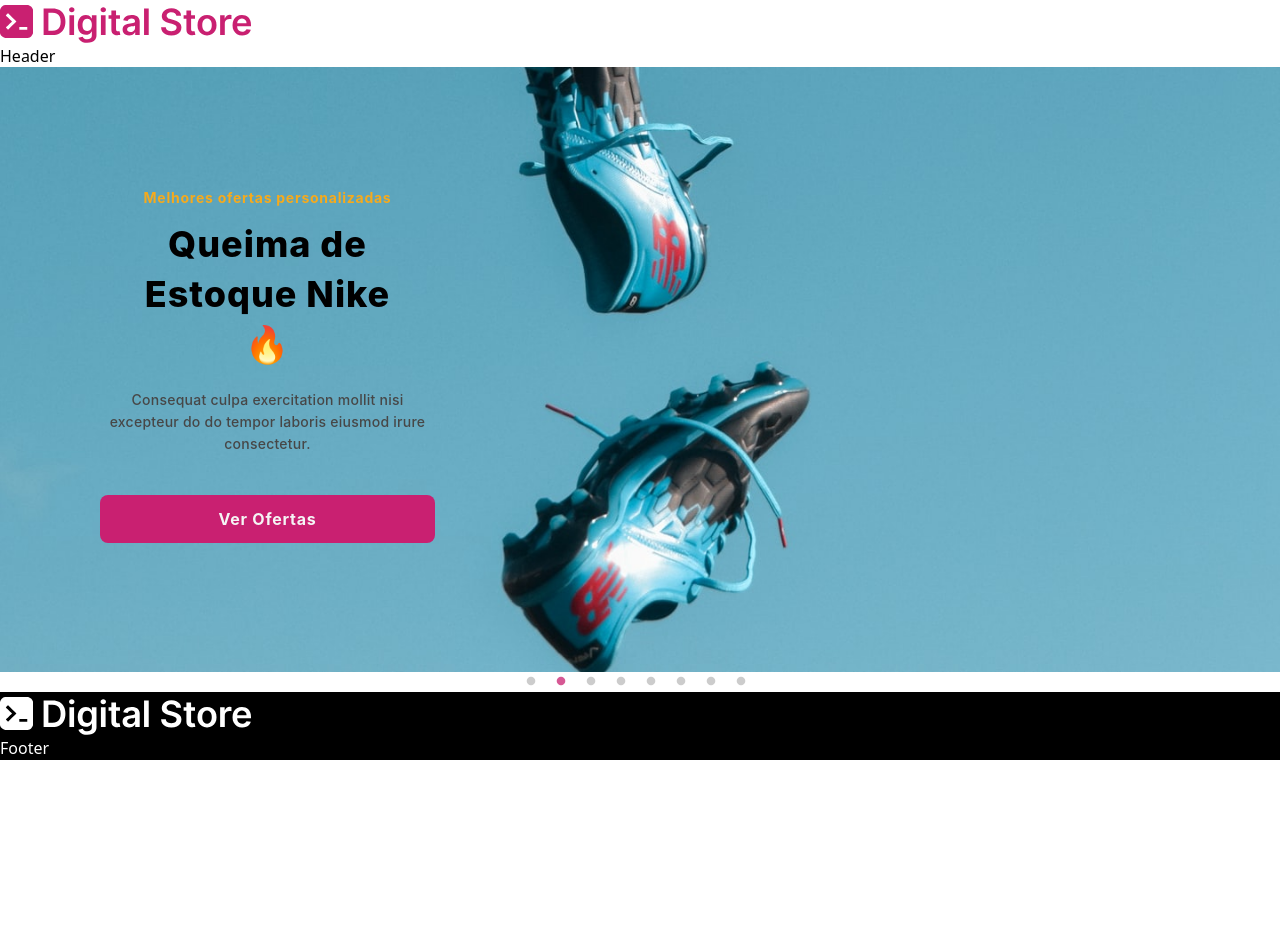
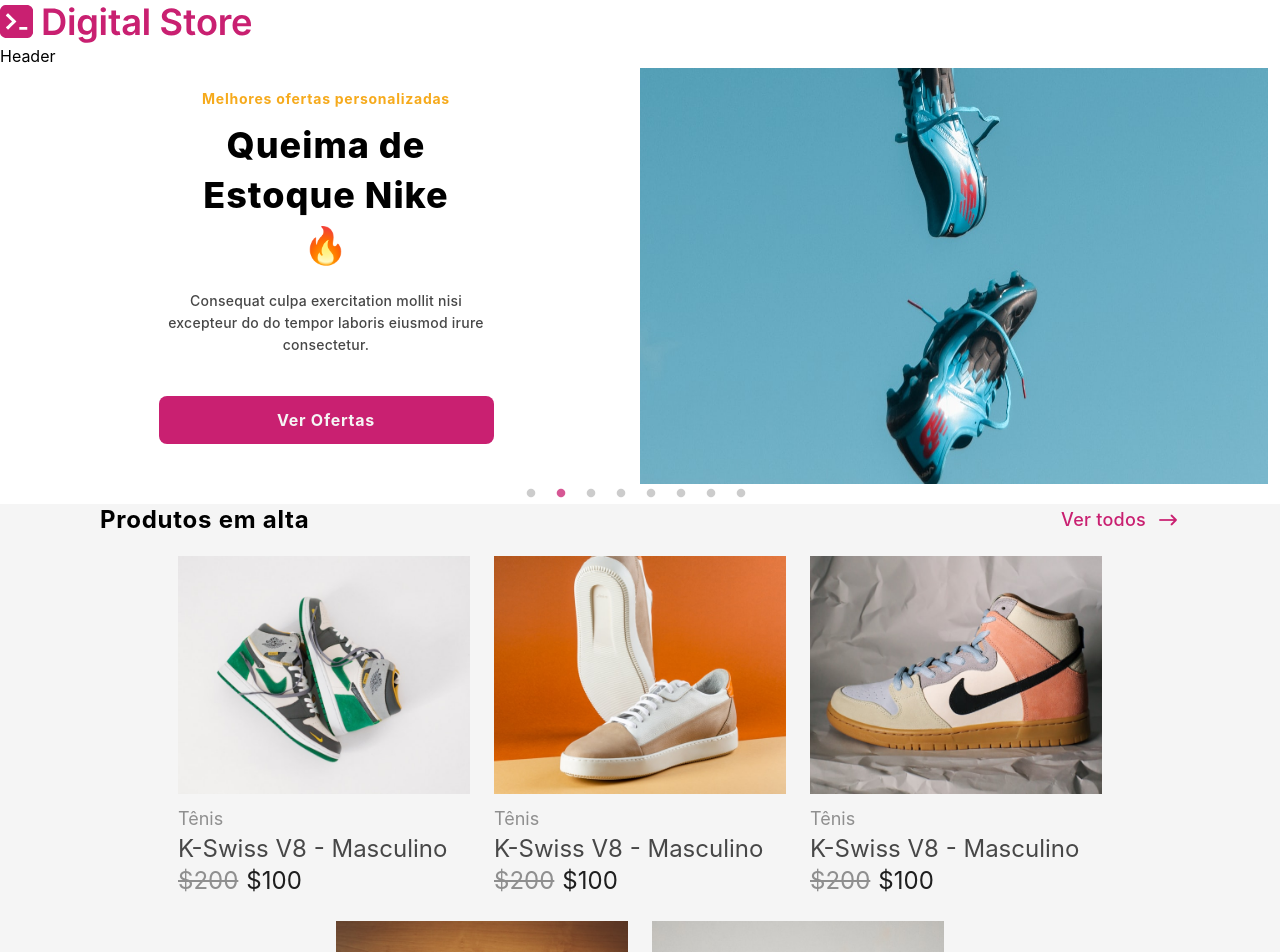
Before and after one commit to gabriel-chagas-albuquerque/projeto-drip-store, a React (Vite) app: page / in a window 1280 px wide. Shown: the top 952 px of the page. Before the commit the page ends 800 px from the top, so only its background shows below. Built offline with nearby package versions, Linux system fonts and the light colour scheme.

Commit message:
Create ProductList.jsx ProductCard.jsx

```diff
--- a/index.html
+++ b/index.html
@@ -2,7 +2,7 @@
 <html lang="en">
   <head>
     <meta charset="UTF-8" />
-    <link rel="icon" type="image/png" href="/public/logo-favicon.png" />
+    <link rel="icon" type="image/png" href="/logo-favicon.png" />
     <meta name="viewport" content="width=device-width, initial-scale=1.0" />
     <title>Drip Store</title>
   </head>
--- a/src/App.jsx
+++ b/src/App.jsx
@@ -3,7 +3,7 @@
 
 function App() {
   return (
-    <div>
+    <div className='flex justify-center'>
       <AppRoutes />
     </div>
   )
--- a/src/components/Carousel/CarouselSlide.jsx
+++ b/src/components/Carousel/CarouselSlide.jsx
@@ -2,9 +2,9 @@
 
 const CarouselSlide = ({ id, src }) => {
   return (
-    <div className="relative">
-      <img src={src} alt={id} className="w-full" />
-      <div className="flex flex-col items-center font-[inter] mt-[20px] lg:absolute top-[100px] left-[100px]">
+    <div className="flex flex-col justify-center px-3 lg:flex-row-reverse">
+      <img src={src} alt={`Imagem ${id}`} className="w-[50%]" />
+      <div className="flex flex-col items-center justify-center mt-[20px] w-[50%]">
         <p className="text-sm leading-[22px] tracking-[0.75px] text-[#C92071] font-bold lg:text-[#F6AA1C]">
           Melhores ofertas personalizadas
         </p>
--- a/src/components/Carousel/CarouselSlider.jsx
+++ b/src/components/Carousel/CarouselSlider.jsx
@@ -39,11 +39,14 @@
       src: "./home-slide-8.jpeg",
     },
   ];
+  const tamanhoTela = window.screen.width
+  const draggable = tamanhoTela > 765 ? false : true
   const settings = {
     dots: true,
     infinite: true,
     speed: 1000,
     autoplay: true,
+    draggable: draggable,
     autoplaySpeed: 3000,
     slidesToShow: 1,
     slidesToScroll: 1,
@@ -51,12 +54,12 @@
     dotsClass: "slick-dots static",
     appendDots: (dots) => (
       <div>
-        <ul> {dots} </ul>
+        <ul className="w-full"> {dots} </ul>
       </div>
     ),
   };
   return (
-    <div className="slider-container w-screen">
+    <div className="slider-container w-full ">
       <Slider {...settings}>
         {imagesCarousel.map((imageCarousel) => {
           return (
--- a/src/components/Header.jsx
+++ b/src/components/Header.jsx
@@ -2,7 +2,7 @@
 
 const Header = () => {
     return (
-      <header className="h-[67px]">
+      <header>
         <Logo color='#C92071' classStyles={"w-[138px] h-[24px] sm:w-[253px] h-[44px]"} />
         <h1>Header</h1>
       </header>
--- /dev/null
+++ b/src/components/ProductCard.jsx
@@ -0,0 +1,16 @@
+
+const ProductCard = ({image, category, title, priceBefore, price}) => {
+    return (
+        <div className="w-[163px] md:w-[292px]">
+           <img src={image} alt="Imagem produto" className="mb-[11px]" />
+           <h5 className="capitalize text-xs text-[#8F8F8F] lg:text-lg">{category}</h5>
+           <h3 className="text-sm  text-[#474747] lg:text-2xl text-ellipsis overflow-hidden whitespace-nowrap">{title}</h3>
+           <div className="flex gap-[8px] lg:text-2xl">
+               <h4 className="line-through text-[#8F8F8F]">{`$${priceBefore}`}</h4>
+               <h4 className="text-[#1F1F1F]">{`$${price}`}</h4>
+           </div>
+        </div>
+     );
+}
+
+export default ProductCard;
--- /dev/null
+++ b/src/components/ProductsHigh.jsx
@@ -0,0 +1,82 @@
+import { Link } from "react-router-dom";
+import ProductCard from "./ProductCard";
+
+const ProductsList = ({limite=8}) => {
+  const products = [
+    {
+      id: 1,
+      image: "./produc-image-1.jpeg",
+      category: "tênis",
+      title: "K-Swiss V8 - Masculino",
+      priceBefore: 200,
+      price: 100,
+    },
+    {
+      id: 2,
+      image: "./produc-image-2.jpeg",
+      category: "tênis",
+      title: "K-Swiss V8 - Masculino",
+      priceBefore: 200,
+      price: 100,
+    },
+    {
+      id: 3,
+      image: "./produc-image-3.jpeg",
+      category: "tênis",
+      title: "K-Swiss V8 - Masculino",
+      priceBefore: 200,
+      price: 100,
+    },
+    {
+      id: 4,
+      image: "./produc-image-4.jpeg",
+      category: "tênis",
+      title: "K-Swiss V8 - Masculino",
+      priceBefore: 200,
+      price: 100,
+    },
+    {
+      id: 5,
+      image: "./produc-image-5.jpeg",
+      category: "tênis",
+      title: "K-Swiss V8 - Masculino",
+      priceBefore: 200,
+      price: 100,
+    },
+  ];
+  return (
+    <div className="px-[20px] lg:px-[100px] bg-[#F5F5F5]">
+      <div className="flex justify-between items-center mb-[20px]">
+        <h4 className="font-[inter] text-base lg:text-2xl tracking-[0.75px] font-bold">
+          Produtos em alta
+        </h4>
+        <Link
+          to="/products"
+          className="flex items-center gap-[10px] text-[#C92071]"
+        >
+          <h4 className="text-[inter] font-medium text-sm lg:text-lg tracking-[0.25px]">
+            Ver todos
+          </h4>
+          <img src="./arrow.png" alt="Seta para a direita" />
+        </Link>
+      </div>
+      <ul className="flex justify-center flex-wrap gap-[9px] mb-[40px] lg:mb-[120px] sm:gap-[24px]">
+        {products.map(({id, image, category, title, priceBefore, price}) => {
+          return (
+            <li key={id} className="flex">
+              <ProductCard
+                image={image}
+                category={category}
+                title={title}
+                priceBefore={priceBefore}
+                price={price}
+              />
+            </li>
+          );
+        })}
+      </ul>
+    </div>
+  );
+};
+
+export default ProductsList;
--- a/src/layouts/PageLayout.jsx
+++ b/src/layouts/PageLayout.jsx
@@ -4,7 +4,7 @@
 
 const PageLayout = () => {
     return (
-        <div>
+        <div className="flex flex-col justify-center h-full w-full max-w-[1440px] font-[inter]">
             <Header />
             <main>
                 <Outlet />
--- a/src/pages/Home.jsx
+++ b/src/pages/Home.jsx
@@ -1,8 +1,12 @@
 import Banner from "../components/Banner";
+import ProductsList from "../components/ProductsHigh";
 
 const Home = () => {
     return (
-        <Banner />
+        <div>
+            <Banner />
+            <ProductsList />
+        </div>
      );
 }
 
```
Also changed, not shown: public/arrow.png (added).
